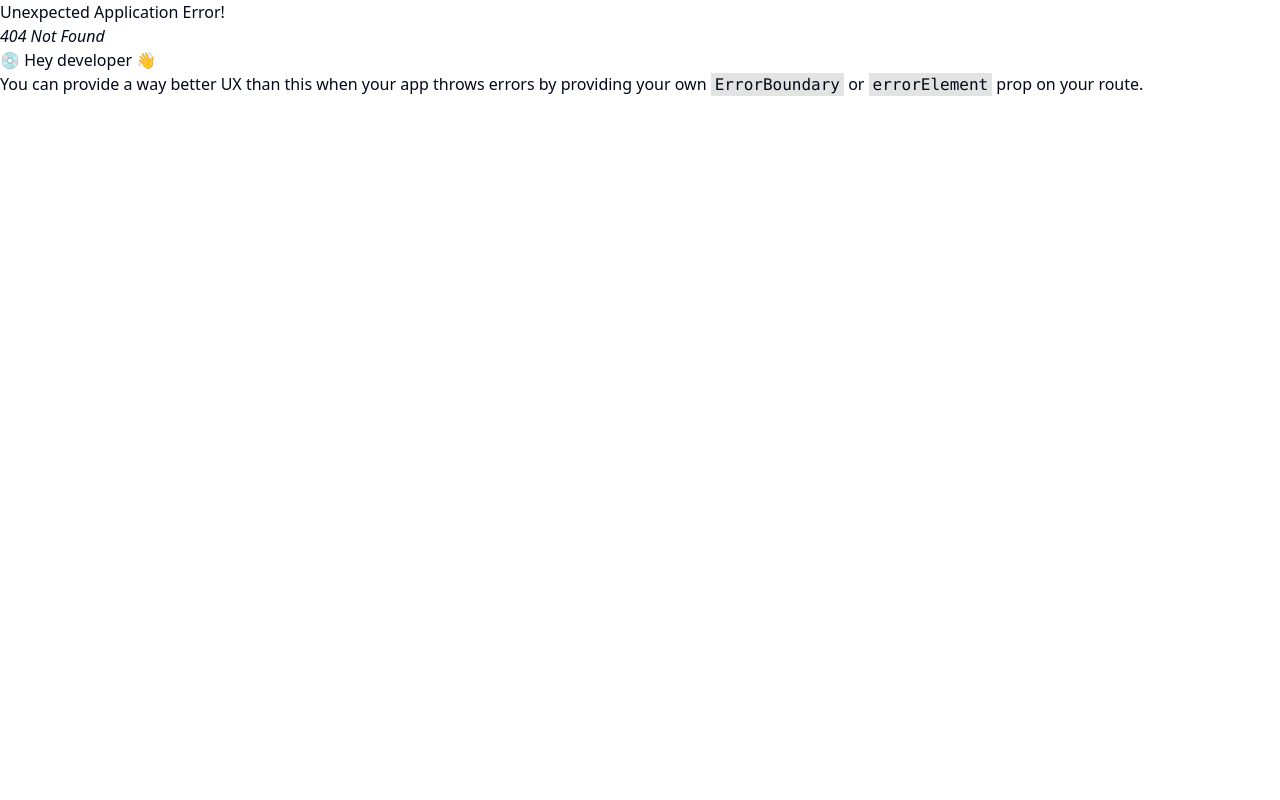
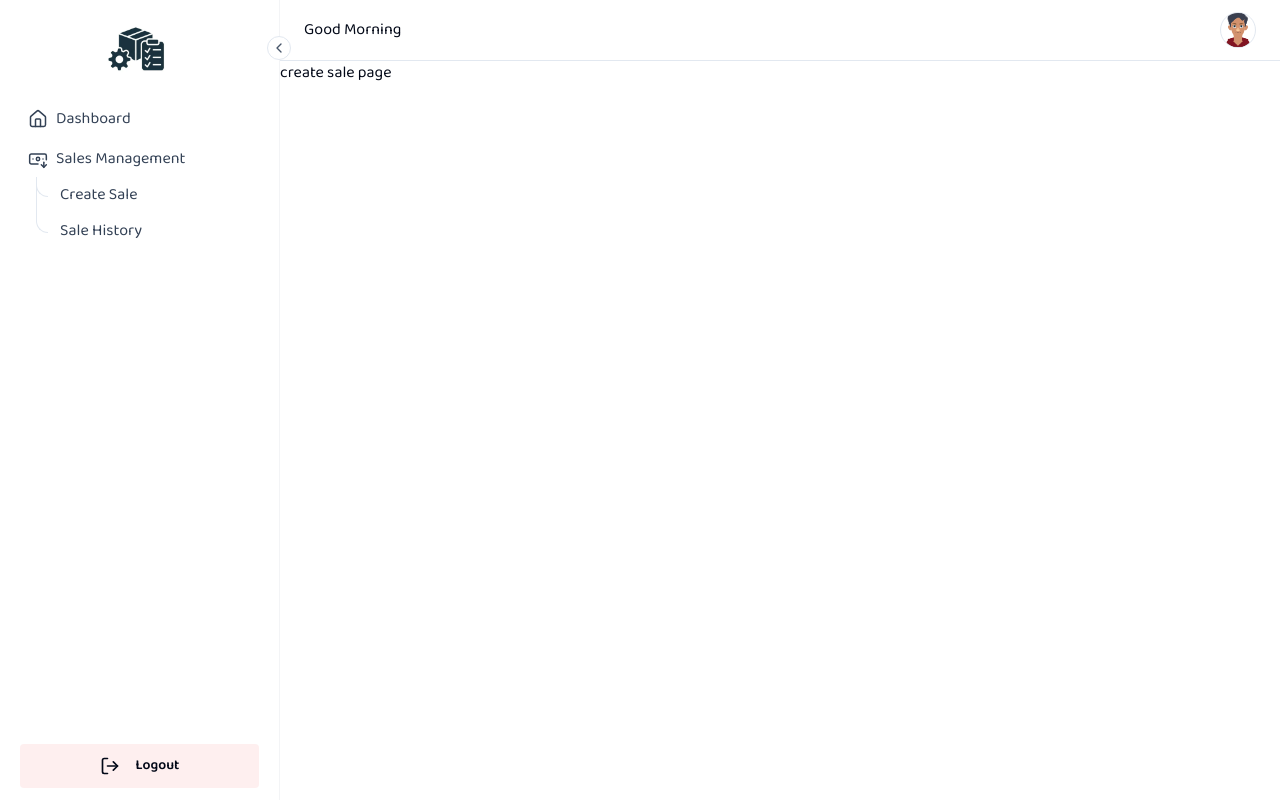
Before and after one commit to saadi001/inventory-system, a React (Vite) app: page /create-sale in a window 1280 px wide. Before the commit this address had no page. Built offline with nearby package versions, Linux system fonts and the light colour scheme.

Commit message:
navbar added

```diff
--- /dev/null
+++ b/src/components/Navbar/Navbar.jsx
@@ -0,0 +1,16 @@
+import avatar from "../../assets/icons/avatart.svg";
+
+const Navbar = () => {
+  return (
+    <div className="flex items-center justify-between px-6 py-3 border-b">
+      <p className="">Good Morning</p>
+      <div>
+        <div className="w-9 h-9 border rounded-full flex items-center justify-center overflow-hidden">
+          <img src={avatar} alt="avatar" className="w-full object-cover" />
+        </div>
+      </div>
+    </div>
+  );
+};
+
+export default Navbar;
--- a/src/layouts/MainLayout.jsx
+++ b/src/layouts/MainLayout.jsx
@@ -1,4 +1,5 @@
 import { SidebarMenu } from "@/assets/data/SidebarMenu";
+import Navbar from "@/components/Navbar/Navbar";
 import { ScrollArea } from "@/components/ui/scroll-area";
 import { ChevronLeft, LogOut } from "lucide-react";
 import { Link, Outlet } from "react-router";
@@ -68,7 +69,7 @@ const MainLayout = () => {
         </div>
       </aside>
       <main className="w-full overflow-y-auto">
-        <div>Navbar</div>
+        <Navbar />
         <Outlet />
       </main>
     </div>
--- /dev/null
+++ b/src/pages/CreateSale.jsx
@@ -0,0 +1,5 @@
+const CreateSale = () => {
+  return <div>create sale page</div>;
+};
+
+export default CreateSale;
--- /dev/null
+++ b/src/pages/SaleHistory.jsx
@@ -0,0 +1,5 @@
+const SaleHistory = () => {
+  return <div>sale history</div>;
+};
+
+export default SaleHistory;
```
Also changed, not shown: src/routes/Routes.jsx (+10 -0 lines), src/assets/icons/avatart.svg (added).
